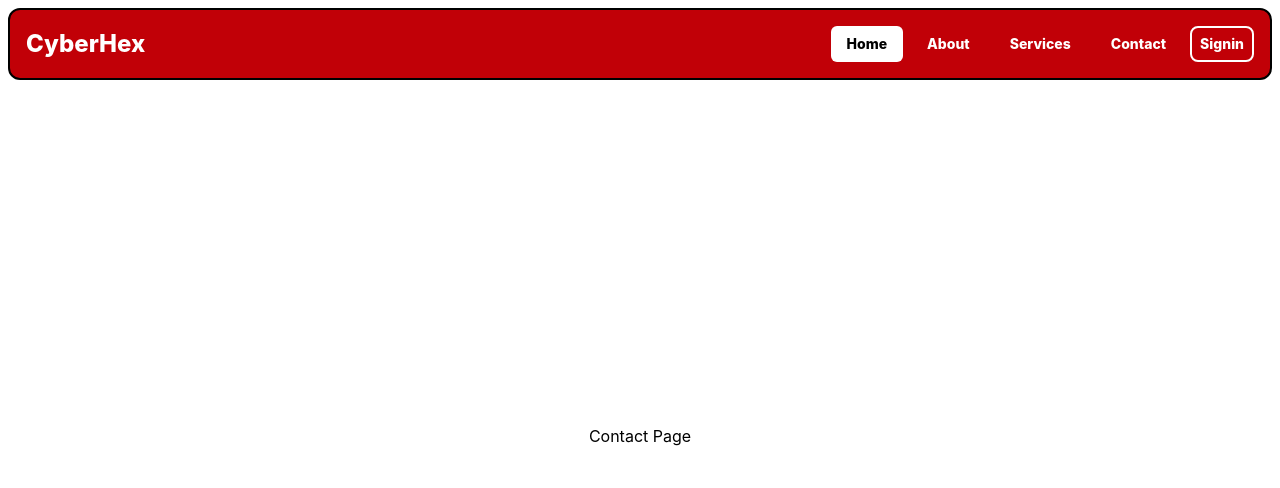
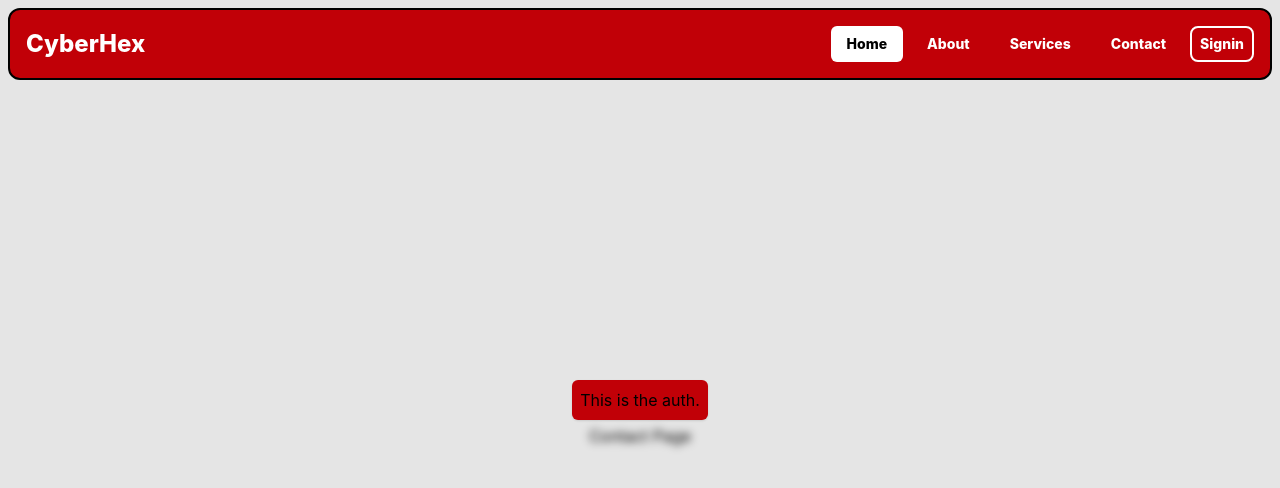
Before and after one commit to DulshanSiriwardhana/CyberHex, a React (Vite) app in the folder client/: page /contact in a window 1280 px wide. Both pictures are taken after a click on the button "Signin". Shown: the top 488 px of the page. Built offline with nearby package versions, Linux system fonts and the light colour scheme.

Commit message:
auth popup init

```diff
--- a/client/src/components/authbuttons.tsx
+++ b/client/src/components/authbuttons.tsx
@@ -1,6 +1,23 @@
+import { useContext, useState } from "react";
+import { PopupContext } from "../contexts/popups";
+import AuthPopup from "./authpopup";
+
 const AuthButtons = () => {
+    const { openPopup, closePopup } = useContext(PopupContext);
+    const [ isOpen, setIsOpen ] = useState(false);
+
+    const handleAuthClick = () => {
+        if(!isOpen) {
+            setIsOpen(true);
+            openPopup(<AuthPopup/>);
+        } else {
+            setIsOpen(false);
+            closePopup();
+        }
+    };
+
     return(
-        <button className="text-sm border-2 border-white cursor-pointer flex items-center justify-center px-2 rounded-lg font-extrabold text-white hover:bg-white hover:text-black">Signin</button>
+        <button onClick={handleAuthClick} className="text-sm border-2 border-white cursor-pointer flex items-center justify-center px-2 rounded-lg font-extrabold text-white hover:bg-white hover:text-black">Signin</button>
     )
 }
 
--- /dev/null
+++ b/client/src/components/authpopup.tsx
@@ -0,0 +1,7 @@
+const AuthPopup=()=>{
+    return(
+        <div>This is the auth.</div>
+    )
+}
+
+export default AuthPopup;
--- a/client/src/components/navbar.tsx
+++ b/client/src/components/navbar.tsx
@@ -23,10 +23,11 @@ const NavBar = () => {
     };
 
     const handleLogoClick = () => {
-        setIsOpen(!isOpen);
         if(!isOpen) {
+            setIsOpen(true);
             openPopup(<MainPopup/>);
         } else {
+            setIsOpen(false);
             closePopup();
         }
     };
```
